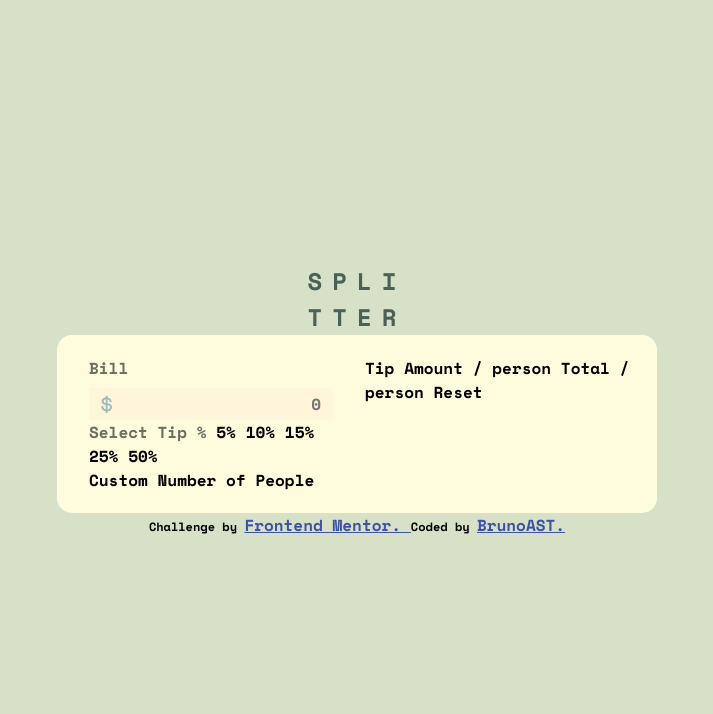
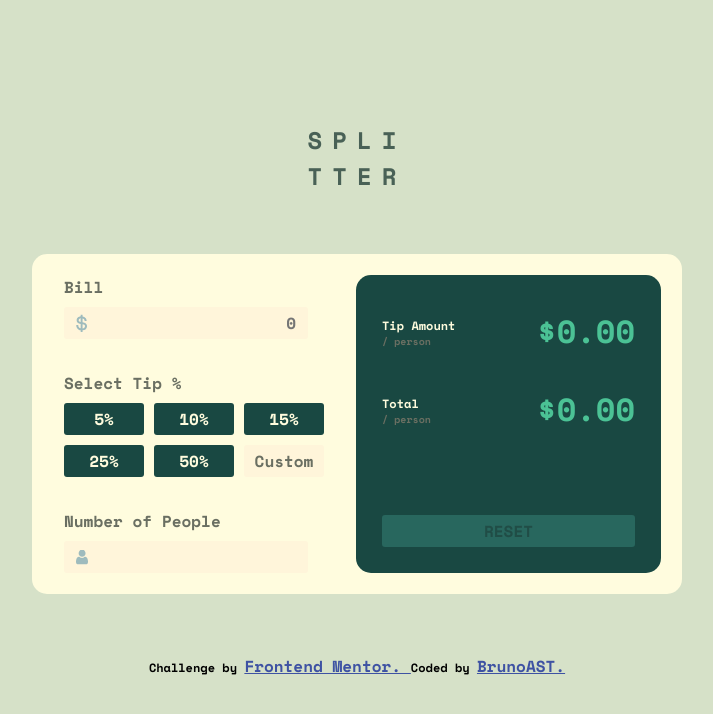
Before and after one commit to BrunoAST/tip-calculator, a plain HTML site: page src/index.html in a window 1280 px wide. Shown: the whole page, without its empty margins (283-996 px from the left). Drawn offline with nearby package versions, Linux system fonts and the light colour scheme.

Commit message:
styles: add inner container styles

```diff
--- a/src/index.css
+++ b/src/index.css
@@ -1,12 +1,15 @@
 :root {
   --page-background: #d6e1c8;
-  --container-background: #fffcde;
+  --light-color: #fffcde;
   --input-background: #fff5da;
 
   --main-title: #496156;
   --subtitle: #6a6f62;
-  --input-font-color: #194842;
+  --price-color: #4bc295;
+  --green-primary: #194842;
+  --green-secondary: #b1e5c1;
   --input-border: #6fa88c;
+  --btn-disabled: #28675e;
 }
 
 * {
@@ -24,6 +27,7 @@ body {
   flex-direction: column;
   justify-content: center;
   align-items: center;
+  gap: 60px;
 }
 
 .title-box {
@@ -41,8 +45,8 @@ body {
 }
 
 .container {
-  width: 600px;
-  background-color: var(--container-background);
+  width: 650px;
+  background-color: var(--light-color);
   padding: 21px 21px 21px 32px;
   border-radius: 15px;
   display: flex;
@@ -50,7 +54,15 @@ body {
   gap: 32px;
 }
 
-.bill {
+.action-container {
+  display: flex;
+  flex-direction: column;
+  gap: 32px;
+}
+
+.bill,
+.select-tip,
+.number-of-people {
   display: flex;
   flex-direction: column;
   gap: 8px;
--- a/src/index.html
+++ b/src/index.html
@@ -39,16 +39,32 @@
       href="./styles/icon.css"
       rel="stylesheet"
     />
+    <link
+      href="./styles/button.css"
+      rel="stylesheet"
+    />
+    <link
+      href="./styles/select-tip.css"
+      rel="stylesheet"
+    />
+    <link
+      href="./styles/result-container.css"
+      rel="stylesheet"
+    />
 
     <title>Frontend Mentor | Tip calculator app</title>
   </head>
 
-  <bo>
+  <body>
+    <!-- Main title -->
     <div class="title-box">
       <h1 class="title">Splitter</h1>
     </div>
+    <!-- /Main title -->
+
     <div class="container">
-      <div>
+      <div class="action-container">
+        <!-- Bill -->
         <div class="bill">
           <span class="subtitle">Bill</span>
           <div class="form-group">
@@ -63,30 +79,86 @@
             >
           </div>
         </div>
+        <!-- /Bill -->
 
+        <!-- Select tip -->
         <div class="select-tip">
           <span class="subtitle">Select Tip %</span>
-          5%
-          10%
-          15%
-          25%
-          50%
+          <div class="percentage-container">
+            <div class="percentage-line-1">
+              <button
+                type="button"
+                class="btn-percentage"
+              >5%</button>
+              <button
+                type="button"
+                class="btn-percentage"
+              >10%</button>
+              <button
+                type="button"
+                class="btn-percentage"
+              >15%</button>
+            </div>
+            <div class="percentage-line-2">
+              <button
+                type="button"
+                class="btn-percentage"
+              >25%</button>
+              <button
+                type="button"
+                class="btn-percentage"
+              >50%</button>
+              <button
+                type="button"
+                class="btn-custom"
+              >Custom</button>
+            </div>
+          </div>
         </div>
+        <!-- /Select tip -->
 
-        Custom
-        Number
-        of
-        People
+        <!-- Number of people -->
+        <div class="number-of-people">
+          <span class="subtitle">Number of People</span>
+
+          <div class="form-group">
+            <input
+              type="number"
+              min="1"
+            />
+            <img
+              class="icon"
+              src="./assets/icon-person.svg"
+              alt=""
+            >
+          </div>
+        </div>
+        <!-- /Number of people -->
       </div>
-      <div>
-        Tip
-        Amount
-        /
-        person
-        Total
-        /
-        person
-        Reset
+
+      <div class="result-container">
+        <div class="total-resume-container">
+          <div class="total-resume">
+            <div class="total-labels">
+              <span class="total-type">Tip Amount</span>
+              <span class="person">/ person</span>
+            </div>
+            <span class="price">$0.00</span>
+          </div>
+
+          <div class="total-resume">
+            <div class="total-labels">
+              <span class="total-type">Total</span>
+              <span class="person">/ person</span>
+            </div>
+             <span class="price">$0.00</span>
+          </div>
+        </div>
+        <button
+          class="btn-reset"
+          type="button"
+          disabled
+        >Reset</button>
       </div>
     </div>
 
@@ -106,6 +178,6 @@
         BrunoAST.
       </a>
     </div>
-    </body>
+  </body>
 
 </html>
--- /dev/null
+++ b/src/styles/button.css
@@ -0,0 +1,37 @@
+button {
+  background: transparent;
+  border: none;
+  cursor: pointer;
+  border-radius: 3px;
+}
+
+.btn-percentage,
+.btn-custom {
+  width: 80px;
+  height: 32px;
+}
+
+.btn-percentage {
+  background-color: var(--green-primary);
+  color: var(--light-color);
+  transition: 300ms ease;
+}
+
+.btn-percentage:hover {
+  background-color: var(--green-secondary);
+  color: var(--green-primary);
+}
+
+.btn-custom {
+  color: var(--subtitle);
+  background-color: var(--input-background);
+}
+
+.btn-reset {
+  height: 32px;
+  text-transform: uppercase;
+}
+
+.btn-reset:disabled {
+  background-color: var(--btn-disabled);
+}
--- a/src/styles/input.css
+++ b/src/styles/input.css
@@ -12,7 +12,7 @@ input {
   padding: 0 12px 0 32px;
   text-align: end;
   transition: all 300ms ease-in-out;
-  color: var(--input-font-color);
+  color: var(--green-primary);
 }
 
 .form-group:focus-within input {
--- /dev/null
+++ b/src/styles/result-container.css
@@ -0,0 +1,42 @@
+.result-container {
+  background-color: var(--green-primary);
+  border-radius: 15px;
+  padding: 42px 26px 26px 26px;
+  display: flex;
+  flex-direction: column;
+  justify-content: space-between;
+  width: 100%;
+}
+
+.total-resume-container {
+  display: flex;
+  flex-direction: column;
+  gap: 40px;
+}
+
+.total-resume {
+  display: flex;
+  flex-direction: row;
+  justify-content: space-between;
+}
+
+.total-labels {
+  display: flex;
+  flex-direction: column;
+}
+
+.total-type {
+  font-size: 0.75rem;
+  color: var(--light-color);
+}
+
+.person {
+  font-size: 0.625rem;
+  color: var(--subtitle);
+}
+
+.price {
+  font-size: 2rem;
+  color: var(--price-color);
+  margin-top: -10px;
+}
--- /dev/null
+++ b/src/styles/select-tip.css
@@ -0,0 +1,12 @@
+.percentage-container {
+  display: flex;
+  flex-direction: column;
+  gap: 10px;
+}
+
+.percentage-line-1,
+.percentage-line-2 {
+  display: flex;
+  flex-direction: row;
+  gap: 10px;
+}
```
